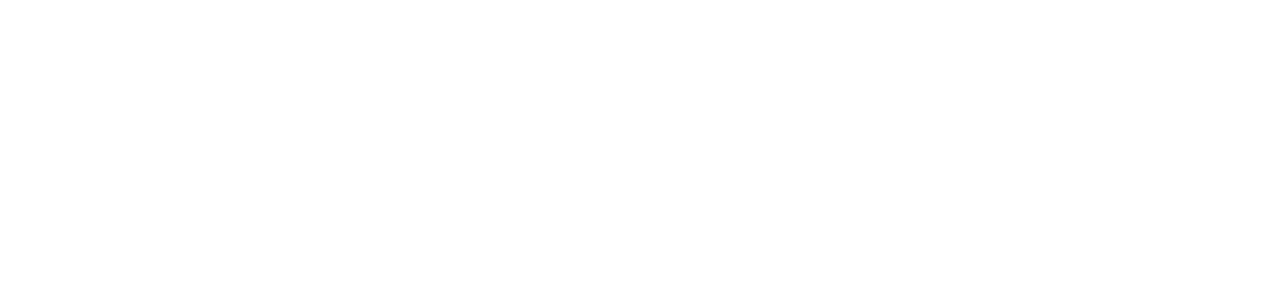
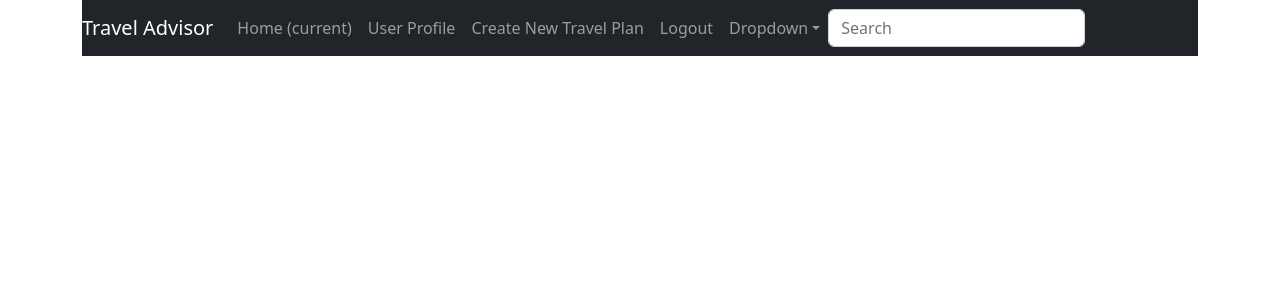
Before and after one commit to Pats-Chen/CS5610-WebDev-Team21, a React (Create React App) app: page /navigationBar in a window 1280 px wide. Before the commit this address had no page. Shown: the top 300 px of the page. Built offline with nearby package versions, Linux system fonts and the light colour scheme.

Commit message:
Add route to app

```diff
--- a/src/App.js
+++ b/src/App.js
@@ -6,6 +6,7 @@
 
 import GoogleMapTest from "./GoogleMapTest";
 import Home from "./home/index.js";
+import NavigationBar from "./navigation-bar";
 
 function App() {
   return (
@@ -14,6 +15,7 @@
             <div className="container">
             <Routes>
                 <Route path="/googleMapTest" element={<GoogleMapTest/>}/>
+                <Route path="/navigationBar" element={<NavigationBar/>}/>
             </Routes>
             </div>
         </BrowserRouter>
--- /dev/null
+++ b/src/navigation-bar/index.js
@@ -0,0 +1,51 @@
+import React from "react";
+import {Link} from "react-router-dom";
+import {useLocation} from "react-router";
+
+const NavigationBar = () => {
+    const {pathname} = useLocation();
+    const paths = pathname.split('/')
+    const active = paths[2];
+    return (
+        <>
+            <nav className="navbar navbar-expand-md navbar-dark bg-dark">
+                <a className="navbar-brand" href="https://www.google.com">Travel Advisor</a>
+                <button className="navbar-toggler" type="button" data-toggle="collapse" data-target="#navbarsExample04"
+                        aria-controls="navbarsExample04" aria-expanded="false" aria-label="Toggle navigation">
+                    <span className="navbar-toggler-icon"></span>
+                </button>
+
+                <div className="collapse navbar-collapse" id="navbarsExample04">
+                    <ul className="navbar-nav mr-auto">
+                        <li className="nav-item active">
+                            <a className="nav-link" href="https://www.google.com">Home <span className="sr-only">(current)</span></a>
+                        </li>
+                        <li className="nav-item">
+                            <a className="nav-link" href="https://www.google.com">User Profile</a>
+                        </li>
+                        <li className="nav-item">
+                            <a className="nav-link" href="https://www.google.com">Create New Travel Plan</a>
+                        </li>
+                        <li className="nav-item">
+                            <a className="nav-link" href="https://www.google.com">Logout</a>
+                        </li>
+                        <li className="nav-item dropdown">
+                            <a className="nav-link dropdown-toggle" href="https://www.google.com" id="dropdown04"
+                               data-toggle="dropdown" aria-haspopup="true" aria-expanded="false">Dropdown</a>
+                            <div className="dropdown-menu" aria-labelledby="dropdown04">
+                                <a className="dropdown-item" href="https://www.google.com">Home</a>
+                                <a className="dropdown-item" href="https://www.google.com">User Profile</a>
+                                <a className="dropdown-item" href="https://www.google.com">Create New Travel Plan</a>
+                                <a className="dropdown-item" href="https://www.google.com">Logout</a>
+                            </div>
+                        </li>
+                    </ul>
+                    <form className="form-inline my-2 my-md-0">
+                        <input className="form-control" type="text" placeholder="Search"/>
+                    </form>
+                </div>
+            </nav>
+        </>
+    );
+}
+export default NavigationBar;
```
